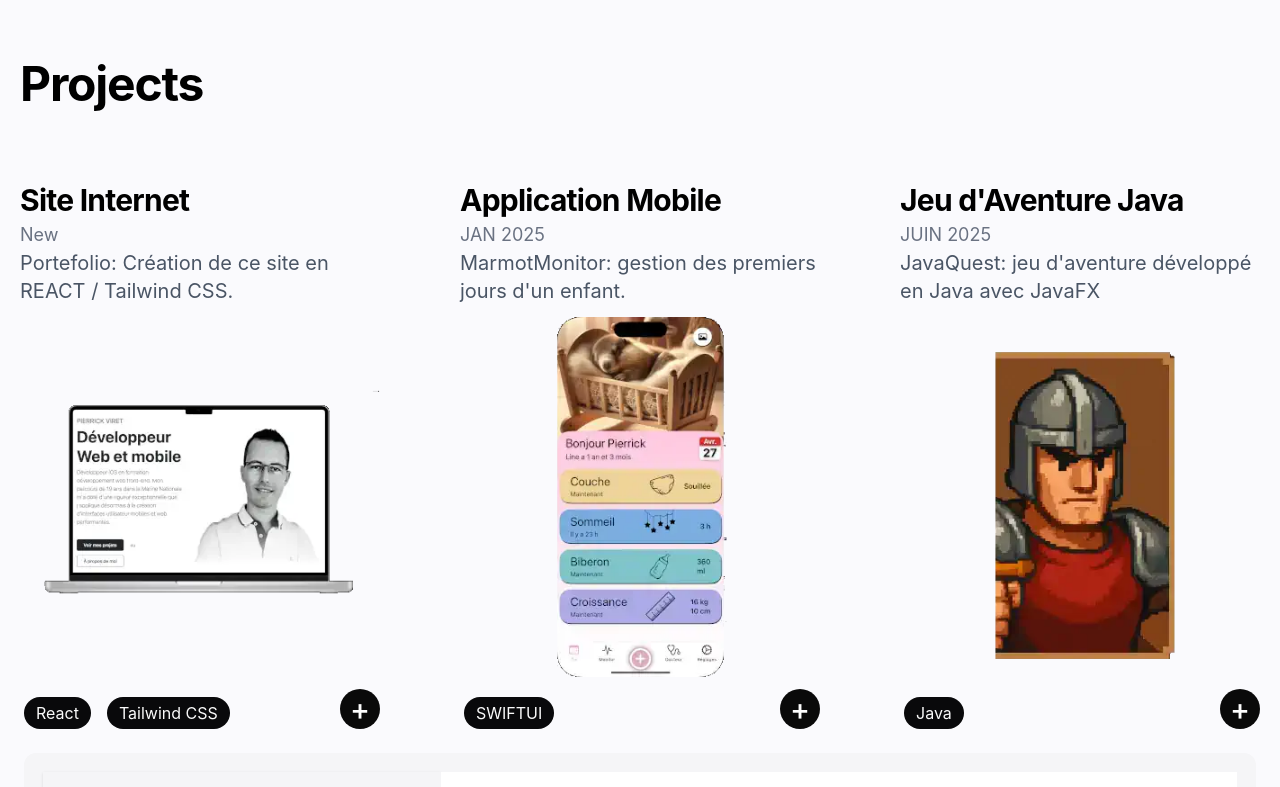
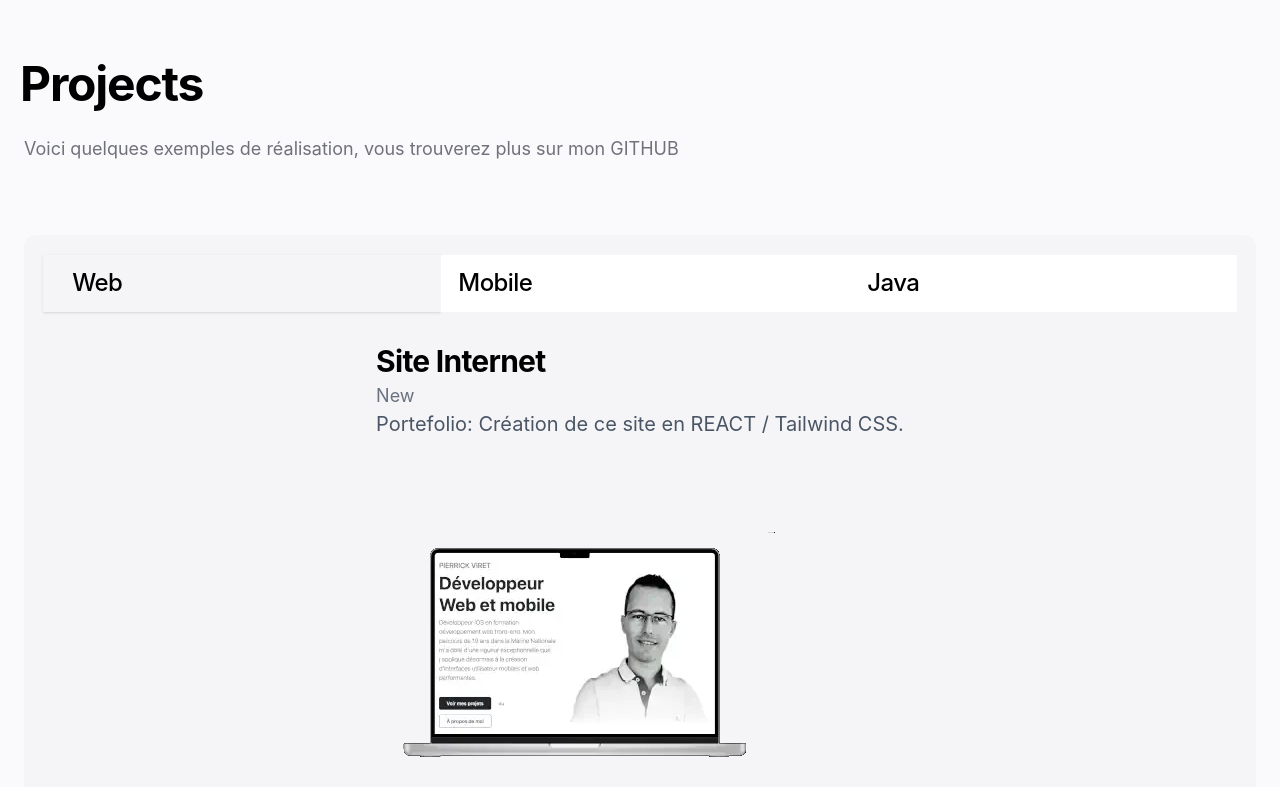
Before and after one commit to Pierrick74/MonSite, a React (Vite) app: page / in a window 1280 px wide. Shown: the part 920-1707 px from the top of the page. Built offline with nearby package versions, Linux system fonts and the light colour scheme.

Commit message:
change image and add tab for Project

```diff
--- a/public/style.css
+++ b/public/style.css
@@ -37,11 +37,7 @@
 }
 
 .card-overlay {
-  @apply absolute inset-0 flex h-full w-full translate-y-full flex-col justify-center bg-black/90 p-6 text-white opacity-0 transition-all duration-400 ease-in-out;
-}
-
-.project-card-base:hover .card-overlay {
-  @apply translate-y-0 opacity-100;
+  @apply flex my-5 flex-col rounded-2xl bg-black/90 p-6 text-white;
 }
 
 .project-overlay-title {
--- a/src/components/projectCard.jsx
+++ b/src/components/projectCard.jsx
@@ -7,6 +7,7 @@ export function ProjectCard({ project }) {
     const toggleDetail = () => setShowDetail(!isShowDetail);
 
     return (
+        <div className="flex justify-center xl:w-3/5">
             <li class="project-card-base ">
 
                 <h3 class="text-xl md:text-2xl lg:text-3xl font-bold leading-tight tracking-tight text-black">{project.title}</h3>
@@ -39,5 +40,6 @@ export function ProjectCard({ project }) {
                         </ul>
                     </div>}
             </li>
+        </div>
     )
 }
--- a/src/components/section/project.jsx
+++ b/src/components/section/project.jsx
@@ -1,3 +1,4 @@
+import { useState } from "react";
 import { ProjectCard } from "../projectCard"
 import { Tabs, TabsContent, TabsList, TabsTrigger } from "@/components/ui/tabs"
 
@@ -54,30 +55,27 @@ const PROJECTS = [
 ]
 
 export function SectionProjet() {
+    const [activeTab, setActiveTab] = useState("account");
+
     return (
         <section id="projects" class="h-full w-screen items-center mt-20">
-            <h2 class="section-title pb-12">Projects</h2>
-            <ul class="grid grid-cols-1 lg:grid-cols-3 md:grid-cols-2 gap-7 md:gap-10 lg:gap-20 2xl:gap-40 justify-items-center px-5 2xl:px-30">
-                {PROJECTS.map(project => (
-                    <ProjectCard key={project.id}
-                        project={project} />
-                ))}
-            </ul>
+            <h2 class="section-title ">Projects</h2>
+            <p className="text-justify pb-12 m-6 lg:text-lg 2xl:text-xl xl:my-5 text-zinc-500 font-normal tracking-normal leading-relaxed">Voici quelques exemples de réalisation, vous trouverez plus sur mon GITHUB</p>
             <div className="m-6">
-                <Tabs defaultValue="account" className=" bg-[#F5F5F7] p-4 rounded-xl">
+                <Tabs value={activeTab} onValueChange={setActiveTab} className=" bg-[#F5F5F7] p-4 rounded-xl">
                     <TabsList>
-                        <TabsTrigger value="account" className="  grid grid-cols-4 bg-[#FFF] data-[state=active]:bg-[#F5F5F7] text-xl md:text-2xl lg:text-3xl font-bold leading-tight tracking-tight text-black" >WEB</TabsTrigger>
-                        <TabsTrigger value="password" className="  grid grid-cols-4 bg-[#FFF] data-[state=active]:bg-[#F5F5F7]">Mobile</TabsTrigger>
-                        <TabsTrigger value="java" className=" grid grid-cols-4 bg-[#FFF] data-[state=active]:bg-[#F5F5F7]">Java</TabsTrigger>
+                        <TabsTrigger value="account" className="  grid grid-cols-4 bg-[#FFF] data-[state=active]:bg-[#F5F5F7] text-xl md:text-1xl lg:text-2xl text-center leading-tight tracking-tight text-black" >Web</TabsTrigger>
+                        <TabsTrigger value="password" className="  grid grid-cols-4 bg-[#FFF] data-[state=active]:bg-[#F5F5F7] text-xl md:text-1xl lg:text-2xl text-center leading-tight tracking-tight text-black">Mobile</TabsTrigger>
+                        <TabsTrigger value="java" className=" grid grid-cols-4 bg-[#FFF] data-[state=active]:bg-[#F5F5F7] text-xl md:text-1xl lg:text-2xl text-center leading-tight tracking-tight text-black">Java</TabsTrigger>
                     </TabsList>
                     <TabsContent value="account" className="flex justify-center">
-                        <ProjectCard project={PROJECTS[0]} />
+                        <ProjectCard key={`web-${activeTab}`} project={PROJECTS[0]} />
                     </TabsContent>
-                    <TabsContent value="password">
-                        <ProjectCard project={PROJECTS[1]} />
+                    <TabsContent value="password" className="flex justify-center">
+                        <ProjectCard key={`mobile-${activeTab}`} project={PROJECTS[1]} />
                     </TabsContent>
-                    <TabsContent value="java">
-                        <ProjectCard project={PROJECTS[2]} />
+                    <TabsContent value="java" className="flex justify-center">
+                        <ProjectCard key={`java-${activeTab}`} project={PROJECTS[2]} />
                     </TabsContent>
                 </Tabs>
             </div>
```
Also changed, not shown: public/assets/photos/javaquest.webp, public/assets/photos/javaquest1.webp (added). Lines whose indentation alone changed are shown as unchanged.
